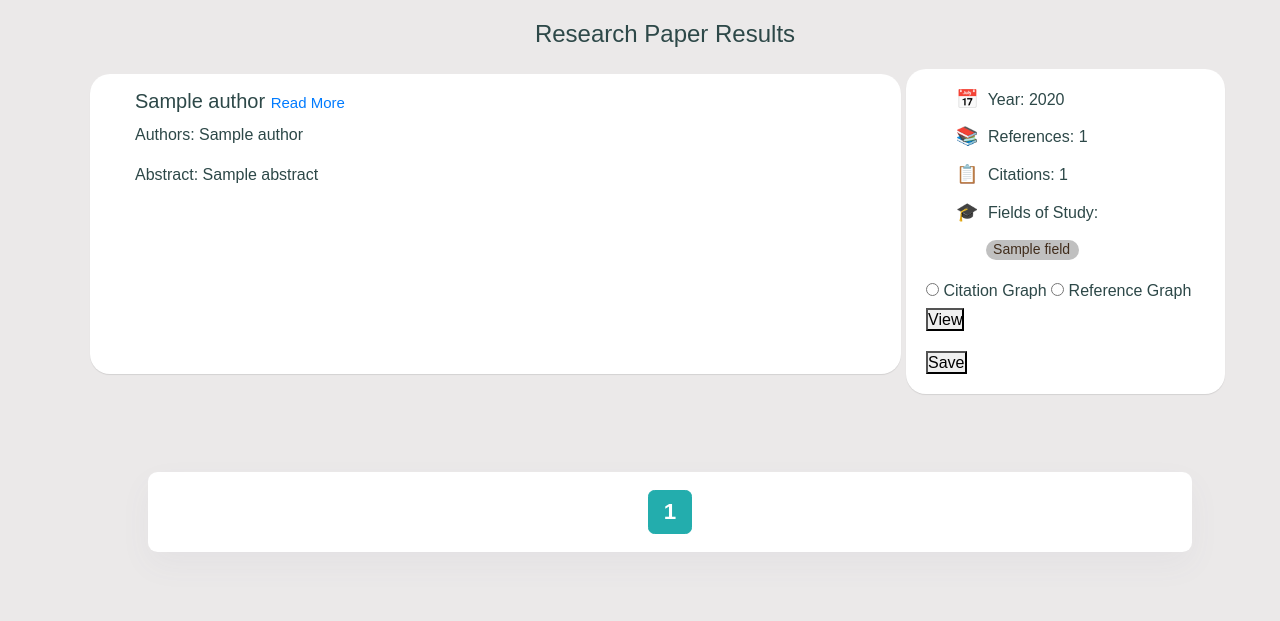
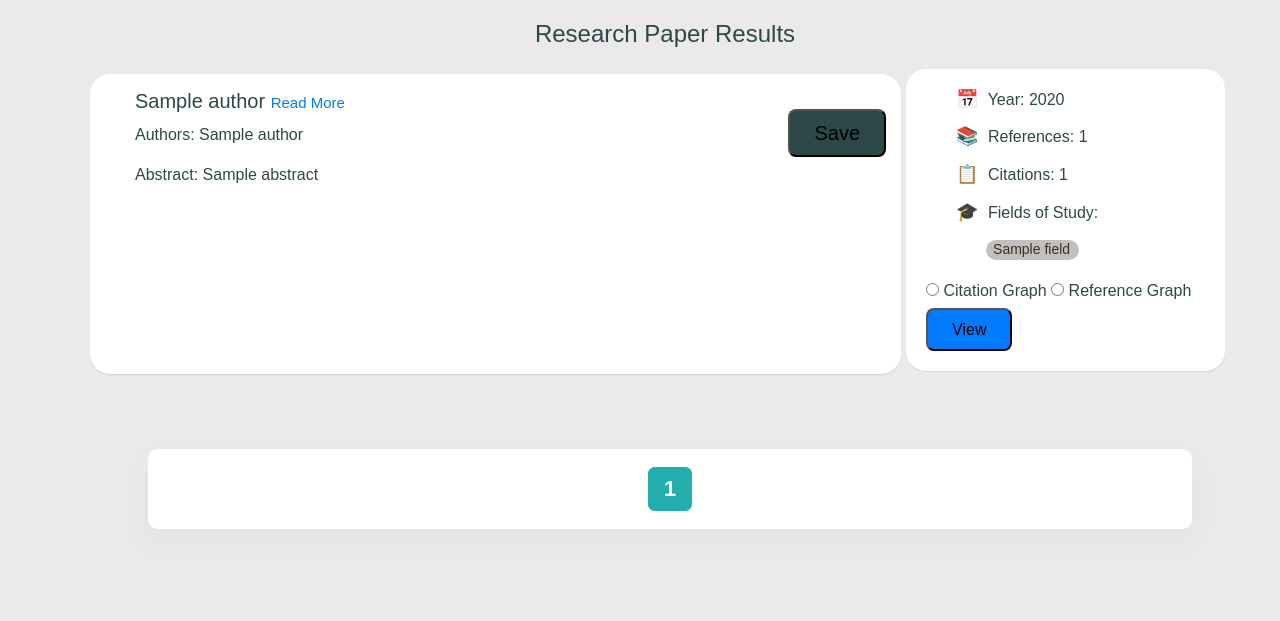
Before and after one commit to Wang-Zhongwei/infiniCite, a Django app: template paper/templates/paper/paper_results.html in a window 1280 px wide. Shown: the part 56-677 px from the top of the page. Run offline with Django 4.2, Linux system fonts and the light colour scheme; the template is opened without the code that fills it: most values are stand-ins (such as "Sample title", 1, 10 or a date in 2020); data that the repository does not hold is empty; some libraries are stand-ins or nearby versions.

Commit message:
Slightly nicer view graph/save buttons

```diff
--- a/paper/static/paper/css/style_resultPage.css
+++ b/paper/static/paper/css/style_resultPage.css
@@ -221,3 +221,30 @@ h1 {
 .page__btn.active:hover {
   color: var(--primary);
 }
+
+.view-button {
+  background-color:#007bff;
+  transition-duration: 0.4s;
+  border-radius: 8px;
+  padding: 10px 24px;
+  display: inline-block;
+  align-items: center;
+}
+
+.view-button:hover{
+  background-color:#ddd;
+  color:#007bff;
+}
+
+.save-button {
+  background-color:#2d4848;
+  transition-duration: 0.4s;
+  border-radius: 8px;
+  padding: 10px 24px;
+}
+
+.save-button:hover {
+  background-color:#ddd;
+  color:#007bff;
+
+}
--- a/paper/templates/paper/paper_results.html
+++ b/paper/templates/paper/paper_results.html
@@ -31,6 +31,7 @@ Research Paper Results
   <div class="paper-left">
     <h2>{{ paper.title }}
       <a href="{{ paper.url }}">Read More</a>
+      <button class="save-button" style="float: right;">Save</button>
     </h2>
     <p>Authors:
       {% for author in paper.authors %}
@@ -39,6 +40,7 @@ Research Paper Results
     </p>
     <p>Abstract: {{ paper.abstract }}</p>
   </div>
+  <div style="clear: both;"></div>
 
   <div class="paper-right" data-paper="{{ paper.paperId }}">
     <p>
@@ -67,10 +69,11 @@ Research Paper Results
         <label for="citation-graph">Citation Graph</label>
         <input type="radio" id="reference-graph" name="graphType" value="references">
         <label for="reference-graph">Reference Graph</label>
-        <button id="send-paperId" type="submit">View</button>
+        <button class="view-button" id="send-paperId" type="submit">View</button>
+
       </form>
 
-      <button class="save-button">Save</button>
+
 
       <div class="sidebar" style="display:none;">
         <h2>Your Libraries</h2>
```
